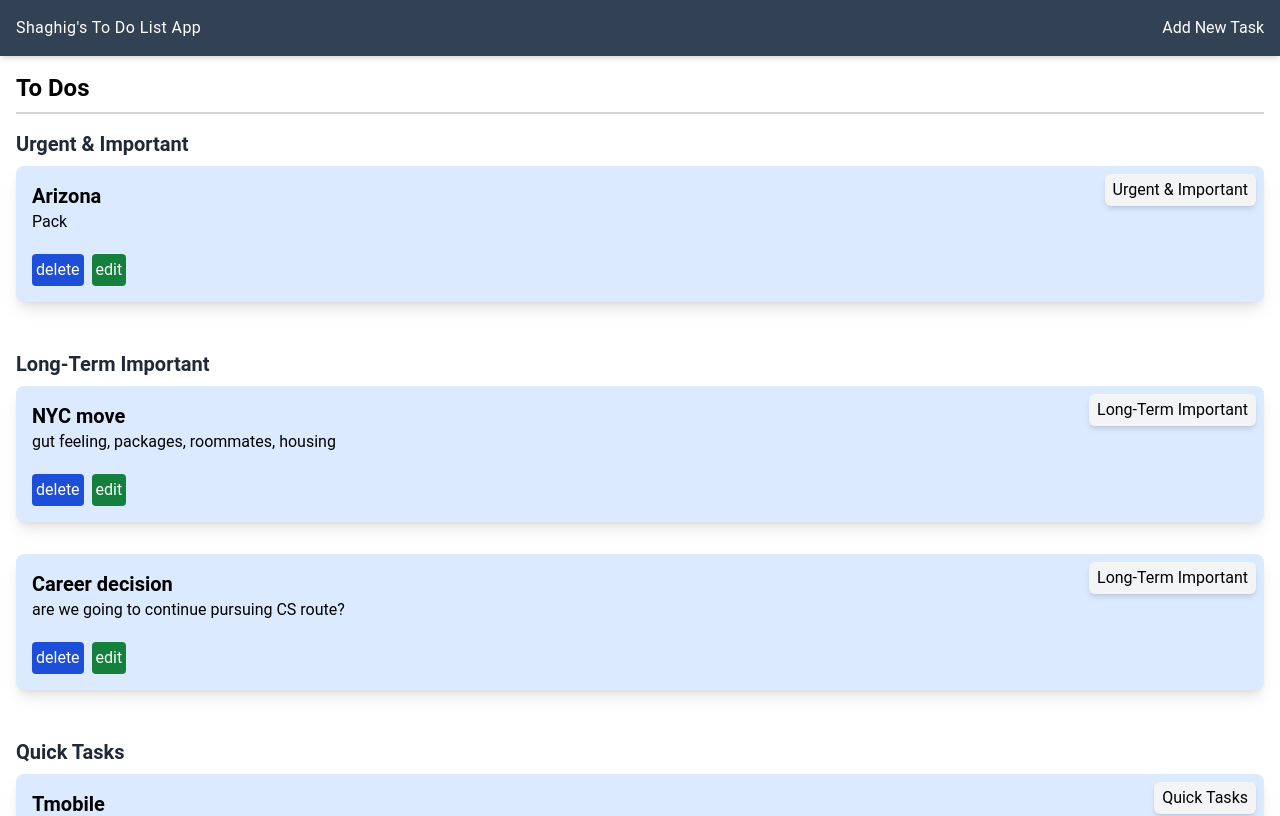
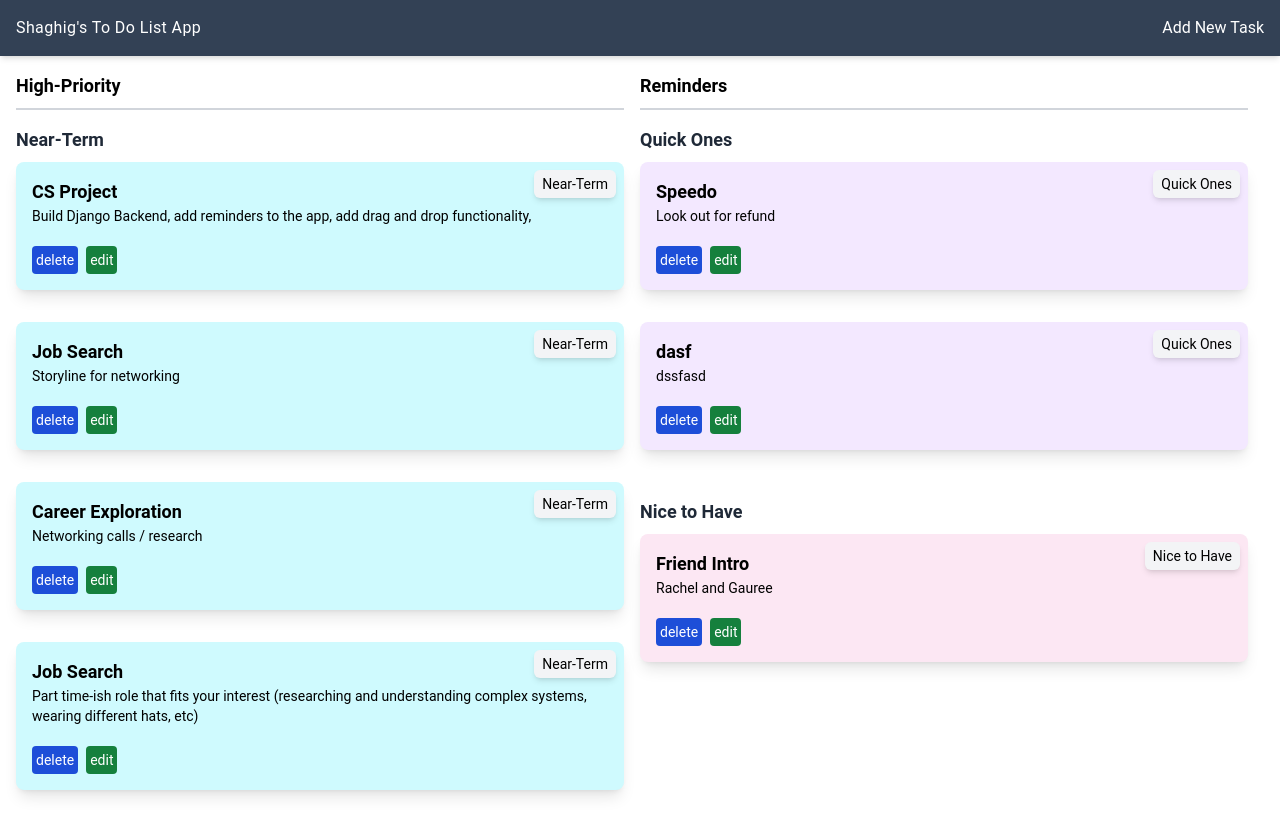
Before and after one commit to chaghigdemirjian/task-manager, a React (Vite) app in the folder cd-task-manager/: page / in a window 1280 px wide. Shown: the top 816 px of the page. Built offline with nearby package versions, Linux system fonts and the light colour scheme; data requests are answered from the project's data file.

Commit message:
divided tasks horizontally across the page, and added color coding to priority buckets

```diff
--- a/cd-task-manager/package.json
+++ b/cd-task-manager/package.json
@@ -13,6 +13,7 @@
   "dependencies": {
     "json-server": "^1.0.0-beta.3",
     "react": "^18.3.1",
+    "react-beautiful-dnd": "^13.1.1",
     "react-dom": "^18.3.1",
     "react-router-dom": "^6.27.0",
     "react-toastify": "^10.0.6"
--- a/cd-task-manager/src/Pages/AddTask.jsx
+++ b/cd-task-manager/src/Pages/AddTask.jsx
@@ -7,7 +7,7 @@ const AddTask = ( {addTaskSubmit} ) => {
 
   const [title, setTitle] = useState('')
   const [description, setDescription] = useState('')
-  const [priority, setPriority] = useState('Urgent & Important')
+  const [priority, setPriority] = useState('Urgent')
 
   const navigate = useNavigate()
 
@@ -64,11 +64,10 @@ const AddTask = ( {addTaskSubmit} ) => {
                 value={priority}
                 onChange={(e) => setPriority(e.target.value)}
               >
-                <option value="Urgent & Important">Urgent & Important</option>
-                <option value="Long-Term Important">Long-Term Important</option>
-                <option value="Quick Tasks">Quick Tasks</option>
+                <option value="Near-Term">Near-Term</option>
+                <option value="Long-Term">Long-Term</option>
+                <option value="Quick Ones">Quick Ones</option>
                 <option value="Nice to Have">Nice to Have</option>
-                <option value="Urgent Unimportant">Urgent Unimportant</option>
               </select>
           </div>
 
--- a/cd-task-manager/src/Pages/EditTask.jsx
+++ b/cd-task-manager/src/Pages/EditTask.jsx
@@ -64,11 +64,10 @@ const EditTask = ( {editTask} ) => {
                 value={priority}
                 onChange={(e) => setPriority(e.target.value)}
               >
-                <option value="Urgent & Important">Urgent & Important</option>
-                <option value="Long-Term Important">Long-Term Important</option>
-                <option value="Quick Tasks">Quick Tasks</option>
+                <option value="Near-Term">Near-Term</option>
+                <option value="Long-Term">Long-Term</option>
+                <option value="Quick Ones">Quick Ones</option>
                 <option value="Nice to Have">Nice to Have</option>
-                <option value="Urgent Unimportant">Urgent Unimportant</option>
               </select>
           </div>
 
--- a/cd-task-manager/src/components/Header.jsx
+++ b/cd-task-manager/src/components/Header.jsx
@@ -5,7 +5,7 @@ const Header = () => {
   return (
     <header className="bg-slate-700 text-white p-4 shadow-md">
         <div className="container mx-auto flex justify-between items-center">
-            <h1 className="text-4x1 font-normal tracking-wide hover: text-white-400 cursor-pointer">
+            <h1 className="text-2x1 font-normal tracking-wide hover: text-white-400 cursor-pointer">
               <Link to="/">Shaghig's To Do List App</Link>
             </h1>
             <nav>
--- a/cd-task-manager/src/components/Task.jsx
+++ b/cd-task-manager/src/components/Task.jsx
@@ -1,21 +1,21 @@
 import React from 'react'
 import { Link } from 'react-router-dom'
 
-const Task = ({ task, onDelete }) => {
+const Task = ({ task, onDelete, color }) => {
     if (!task) return null // ensure task is defined, tasks won't load without this line idk why
 
   return (
-    <div className="bg-blue-100 rounded-lg shadow-lg p-4 mb-4 transition-transform transform hover:scale-105 min-h-[80px]">
-            <h1 className="absolute top-2 right-2 bg-gray-100 text-black px-2 py-1 rounded-md shadow-md">{task.priority}</h1>
-            <h3 className="text-xl font-bold">{task.title}</h3>
-            <p className="mb-5">{task.description}</p>
+    <div className={`${color} rounded-lg shadow-lg p-4 mb-4 transition-transform transform hover:scale-105 min-h-[80px]`}>
+            <h1 className="text-sm absolute top-2 right-2 bg-gray-100 text-black px-2 py-1 rounded-md shadow-md">{task.priority}</h1>
+            <h3 className="text-lg font-bold">{task.title}</h3>
+            <p className="text-sm mb-5">{task.description}</p>
             <button
             onClick={() => onDelete(task.id)}
-            className="bg-blue-700 text-white px-1 py-1 rounded hover:bg-red-800">
+            className="text-sm bg-blue-700 text-white px-1 py-1 rounded hover:bg-red-800">
                 delete
             </button>
             <button
-            className="ml-2 bg-green-700 text-white px-1 py-1 rounded hover:bg-red-800">
+            className="text-sm ml-2 bg-green-700 text-white px-1 py-1 rounded hover:bg-red-800">
               <Link to={`/edit-task/${task.id}`}>edit</Link>
             </button>
     </div>
--- a/cd-task-manager/src/components/TaskList.jsx
+++ b/cd-task-manager/src/components/TaskList.jsx
@@ -1,66 +1,75 @@
-import React from 'react'
-import {useState, useEffect} from 'react'
-import Task from './Task'
+import React, { useState, useEffect } from 'react';
+import Task from './Task';
 import { toast } from 'react-toastify';
 
-const TaskList = ( {deleteTask} ) => {
-
-    const [tasks, setTasks] = useState([])
-    const [loading, setLoading] = useState(true)
+const TaskList = ({ deleteTask }) => {
+  const [tasks, setTasks] = useState([]);
+  const [loading, setLoading] = useState(true);
 
   useEffect(() => {
     const fetchTasks = async () => {
       try {
-                const res = await fetch('http://localhost:5000/tasks')
-                const data = await res.json()
-                setTasks(data)
-            } catch(error) {
-                console.error('Error fetching tasks:', error)
+        const res = await fetch('http://localhost:5000/tasks');
+        const data = await res.json();
+        // Set tasks directly without sorting
+        setTasks(data);
+      } catch (error) {
+        console.error('Error fetching tasks:', error);
       } finally {
-                setLoading(false)
+        setLoading(false);
       }
-        }
-        fetchTasks()
-    }, [])
+    };
+    fetchTasks();
+  }, []);
 
   const handleDelete = async (id) => {
-      const confirm = window.confirm('Are you sure you want to delete this task?')
-      if (!confirm) return
-      deleteTask(id)
+    const confirm = window.confirm('Are you sure you want to delete this task?');
+    if (!confirm) return;
+    deleteTask(id);
     setTasks((prevTasks) => prevTasks.filter((task) => task.id !== id));
-      toast.success('Task Deleted Successfully!')
-    }
+    toast.success('Task Deleted Successfully!');
+  };
 
-    const priorities = [
-        'Urgent & Important',
-        'Long-Term Important',
-        'Quick Tasks',
-        'Nice to Have',
-        'Urgent Unimportant'
-    ]
+  const priorities = ['Near-Term', 'Long-Term', 'Quick Ones', 'Nice to Have'];
 
-    const groupedTasks = priorities.map(priority => ({
+  const priorityColors = {
+    'Near-Term': 'bg-cyan-100',
+    'Long-Term': 'bg-teal-100',
+    'Quick Ones': 'bg-purple-100',
+    'Nice to Have': 'bg-pink-100',
+  };
+
+  const groupedTasks = priorities.map((priority) => ({
     priority,
-        tasks: tasks.filter(task => task.priority === priority),
-    }))
+    tasks: tasks.filter((task) => task.priority === priority),
+  }));
 
   return (
-    <>
     <div className="container mx-auto p-4">
-            <h2 className="text-2xl font-bold text-left mb-2">To Dos</h2>
+      <div className="flex">
+        {/* Left Column */}
+        <div className="w-1/2 pr-4">
+          <h2 className="text-lg font-bold text-left mb-2">High-Priority</h2>
           <div className="border-b-2 border-gray-300 mb-4"></div>
-                { loading ? (
-                    <div> loading... </div>
+          {loading ? (
+            <div>Loading...</div>
           ) : (
-                    groupedTasks.map(({priority, tasks}) => ( // including ({priority, tasks} allows you access to priority and task of each group down below vs saying group.priority / group.tasks
+            groupedTasks.slice(0, 2).map(({ priority, tasks }) => (
               <div key={priority} className="mb-8">
-                            <h3 className="text-xl font-semibold text-left mb-2 text-gray-800">{priority}</h3>
+                <h3 className="text-lg font-semibold text-left mb-2 text-gray-800">
+                  {priority}
+                </h3>
                 {tasks.length === 0 ? (
-                                <div className="text-gray-500"> No tasks available </div>
+                  <div className="text-gray-500">No tasks available</div>
                 ) : (
                   <div className="flex flex-col gap-4">
                     {tasks.map((task) => (
-                                    <Task key={task.id} task={task} onDelete={handleDelete} />
+                      <Task
+                        key={task.id}
+                        task={task}
+                        onDelete={handleDelete}
+                        color={priorityColors[task.priority]}
+                      />
                     ))}
                   </div>
                 )}
@@ -68,7 +77,40 @@ const TaskList = ( {deleteTask} ) => {
             ))
           )}
         </div>
-    </>
-  )
-}
-export default TaskList
+
+        {/* Right Column */}
+        <div className="w-1/2 pr-4">
+          <h2 className="text-lg font-bold text-left mb-2">Reminders</h2>
+          <div className="border-b-2 border-gray-300 mb-4"></div>
+          {loading ? (
+            <div>Loading...</div>
+          ) : (
+            groupedTasks.slice(2).map(({ priority, tasks }) => (
+              <div key={priority} className="mb-8">
+                <h3 className="text-lg font-semibold text-left mb-2 text-gray-800">
+                  {priority}
+                </h3>
+                {tasks.length === 0 ? (
+                  <div className="text-gray-500">No tasks available</div>
+                ) : (
+                  <div className="flex flex-col gap-4">
+                    {tasks.map((task) => (
+                      <Task
+                        key={task.id}
+                        task={task}
+                        onDelete={handleDelete}
+                        color={priorityColors[task.priority]}
+                      />
+                    ))}
+                  </div>
+                )}
+              </div>
+            ))
+          )}
+        </div>
+      </div>
+    </div>
+  );
+};
+
+export default TaskList;
--- a/cd-task-manager/src/tasks.json
+++ b/cd-task-manager/src/tasks.json
@@ -1,40 +1,102 @@
 {
   "tasks": [
     {
-      "id": "3cb8",
-      "title": "Tmobile",
-      "description": "Disable 360 insurance, and connect bank for $5 savings per bill",
-      "priority": "Quick Tasks"
+      "id": "8802",
+      "title": "CS Project",
+      "description": "Build Django Backend, add reminders to the app, add drag and drop functionality, ",
+      "priority": "Near-Term",
+      "order": 0
     },
     {
-      "id": "47d2",
-      "title": "NYC move",
-      "description": "gut feeling, packages, roommates, housing ",
-      "priority": "Long-Term Important"
+      "id": "1aec",
+      "title": "Job Search ",
+      "description": "Storyline for networking ",
+      "priority": "Near-Term",
+      "order": 1
     },
     {
-      "id": "c96d",
-      "title": "Arizona",
-      "description": "Pack",
-      "priority": "Urgent & Important"
+      "id": "e806",
+      "title": "Career Exploration",
+      "description": "Networking calls / research ",
+      "priority": "Near-Term",
+      "order": 2
     },
     {
-      "id": "f4a1",
-      "title": "Contributing",
-      "description": "Help friends find jobs",
-      "priority": "Nice to Have"
+      "id": "2b12",
+      "title": "Job Search ",
+      "description": "Part time-ish role that fits your interest (researching and understanding complex systems, wearing different hats, etc)",
+      "priority": "Near-Term",
+      "order": 3
     },
     {
-      "id": "a9b2",
-      "title": "Shopping ",
-      "description": "Scotch & Soda sale",
-      "priority": "Urgent Unimportant"
+      "id": "1553",
+      "title": "Travels",
+      "description": "Pack for Arizona",
+      "priority": "Near-Term",
+      "order": 4
     },
     {
-      "id": "654b",
-      "title": "Career decision",
-      "description": "are we going to continue pursuing CS route?",
-      "priority": "Long-Term Important"
+      "id": "6aa0",
+      "title": "iPhone",
+      "description": "complete repair claim / link bank for $5 saving",
+      "priority": "Near-Term",
+      "order": 5
+    },
+    {
+      "id": "6152",
+      "title": "Financial management ",
+      "description": "S&P index + few stocks that you like. take a first meeting with financial advisor, look at chatgpt outputs here",
+      "priority": "Long-Term",
+      "order": 0
+    },
+    {
+      "id": "c5d8",
+      "title": "Password Management ",
+      "description": "ongoing: continue strengthening passwords. coinbase change, binance (disconnect bank?), others",
+      "priority": "Long-Term",
+      "order": 1
+    },
+    {
+      "id": "b6af",
+      "title": "CS Learning ",
+      "description": "operating systems class, AI/ML class, using cursor AI,  claude, replit",
+      "priority": "Long-Term",
+      "order": 2
+    },
+    {
+      "id": "814d",
+      "title": "NYC move",
+      "description": "downsize packages, shipping options (check notes on phone), decide internally if it's a yes?, roommate confirmation (Gauree + X?), housing search",
+      "priority": "Long-Term",
+      "order": 3
+    },
+    {
+      "id": "1097",
+      "title": "Speedo ",
+      "description": "Check on refund",
+      "priority": "Quick Tasks",
+      "order": 0
+    },
+    {
+      "id": "8488",
+      "title": "Speedo",
+      "description": "Look out for refund ",
+      "priority": "Quick Ones",
+      "order": 1
+    },
+    {
+      "id": "ca68",
+      "title": "dasf",
+      "description": "dssfasd",
+      "priority": "Quick Ones",
+      "order": 0
+    },
+    {
+      "id": "4508",
+      "title": "Friend Intro",
+      "description": "Rachel and Gauree",
+      "priority": "Nice to Have",
+      "order": 0
     }
   ]
 }
```
Also changed, not shown: 1 other file (tests, documents, lock files or other folders). Lines whose indentation alone changed are shown as unchanged.
